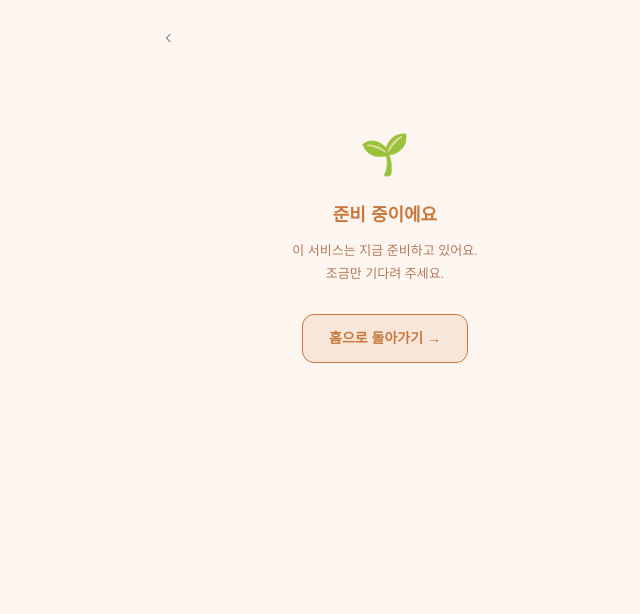
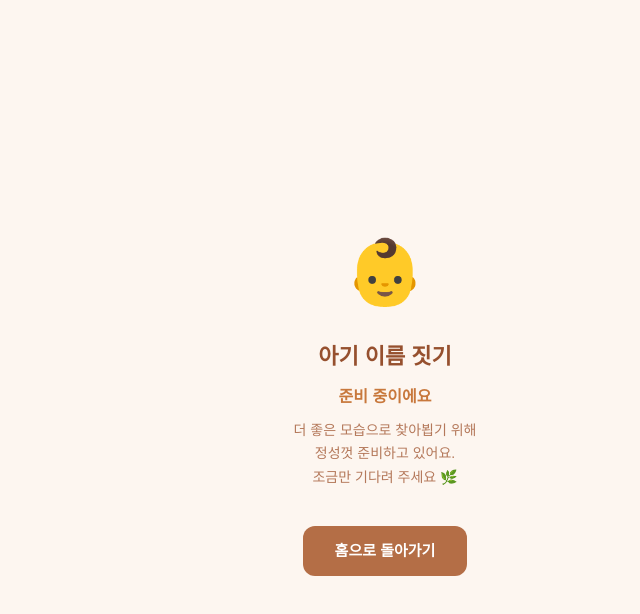
Before and after one commit to lysh0112-cpu/myjae, a Next.js app: page /manseryeok/naming/rename/newborn in a window 1280 px wide. Shown: the top 614 px of the page, without its empty margins (255-895 px from the left). Built offline with nearby package versions, Linux system fonts and the light colour scheme; no server answers.

Commit message:
아기이름 홈버튼

```diff
--- a/app/manseryeok/naming/rename/newborn/page.tsx
+++ b/app/manseryeok/naming/rename/newborn/page.tsx
@@ -1,38 +1,82 @@
 'use client'
-// 임시 '준비 중' 안내 페이지.
-//   아기이름 짓기 서비스는 중단됨. 홈의 카드는 남겨두되(나중에 다른 서비스로 재활용),
-//   눌러도 죽은 링크가 되지 않게 이 안내 화면으로 연결한다.
-//   ★ 재활용 시: 홈 카드의 name/href를 바꾸고, 이 파일을 새 서비스로 교체하면 됨.
+
 import { useRouter } from 'next/navigation'
 
-const GOLD = '#c8783c'
-const SUB = '#b4785a'
+// 아기이름 짓기 — 준비중 안내 페이지
+// (아기작명 기능은 폐쇄되었고, 홈 12지신 카드는 유지하기 위해 이 준비중 페이지로 연결한다)
+export default function NewbornComingSoon() {
+  const router = useRouter()
 
-export default function ComingSoonPage() {
-  const router = useRouter()
   return (
-    <main style={{ minHeight: '100vh', background: '#FDF6F0', maxWidth: 480, margin: '0 auto', padding: '8px 16px 32px' }}>
-      <div style={{ padding: '13px 4px' }}>
-        <button onClick={() => router.push('/')} aria-label="홈으로"
-          style={{ background: 'none', border: 'none', color: '#999', fontSize: 20, cursor: 'pointer', padding: 0 }}>
-          {'\u2039'}
-        </button>
+    <main
+      style={{
+        minHeight: '100vh',
+        background: '#FDF6F0',
+        maxWidth: 480,
+        margin: '0 auto',
+        display: 'flex',
+        flexDirection: 'column',
+        alignItems: 'center',
+        justifyContent: 'center',
+        padding: '40px 24px',
+        textAlign: 'center',
+      }}
+    >
+      <div style={{ fontSize: 64, marginBottom: 20 }}>👶</div>
+
+      <div
+        style={{
+          fontSize: 22,
+          fontWeight: 'bold',
+          color: '#96502e',
+          marginBottom: 12,
+        }}
+      >
+        아기 이름 짓기
       </div>
 
-      <div style={{ padding: '60px 20px', textAlign: 'center' }}>
-        <div style={{ fontSize: 40, marginBottom: 18 }}>🌱</div>
-        <div style={{ fontSize: 18, fontWeight: 700, color: GOLD, marginBottom: 10 }}>
-          준비 중이에요
-        </div>
-        <div style={{ fontSize: 13, color: SUB, lineHeight: 1.8, marginBottom: 28 }}>
-          이 서비스는 지금 준비하고 있어요.<br />
-          조금만 기다려 주세요.
-        </div>
-        <button onClick={() => router.push('/')}
-          style={{ padding: '13px 26px', borderRadius: 12, background: 'rgba(200,120,60,0.12)', border: '1px solid ' + GOLD, color: GOLD, fontWeight: 700, fontSize: 14, cursor: 'pointer' }}>
-          홈으로 돌아가기 →
-        </button>
+      <div
+        style={{
+          fontSize: 16,
+          fontWeight: 600,
+          color: '#c8783c',
+          marginBottom: 10,
+        }}
+      >
+        준비 중이에요
       </div>
+
+      <div
+        style={{
+          fontSize: 14,
+          color: '#b4785a',
+          lineHeight: 1.7,
+          marginBottom: 36,
+          maxWidth: 300,
+        }}
+      >
+        더 좋은 모습으로 찾아뵙기 위해
+        <br />
+        정성껏 준비하고 있어요.
+        <br />
+        조금만 기다려 주세요 🌿
+      </div>
+
+      <button
+        onClick={() => router.push('/home-new')}
+        style={{
+          padding: '14px 32px',
+          borderRadius: 12,
+          background: '#b46e46',
+          color: '#fff',
+          border: 'none',
+          fontSize: 15,
+          fontWeight: 600,
+          cursor: 'pointer',
+        }}
+      >
+        홈으로 돌아가기
+      </button>
     </main>
   )
 }
```
